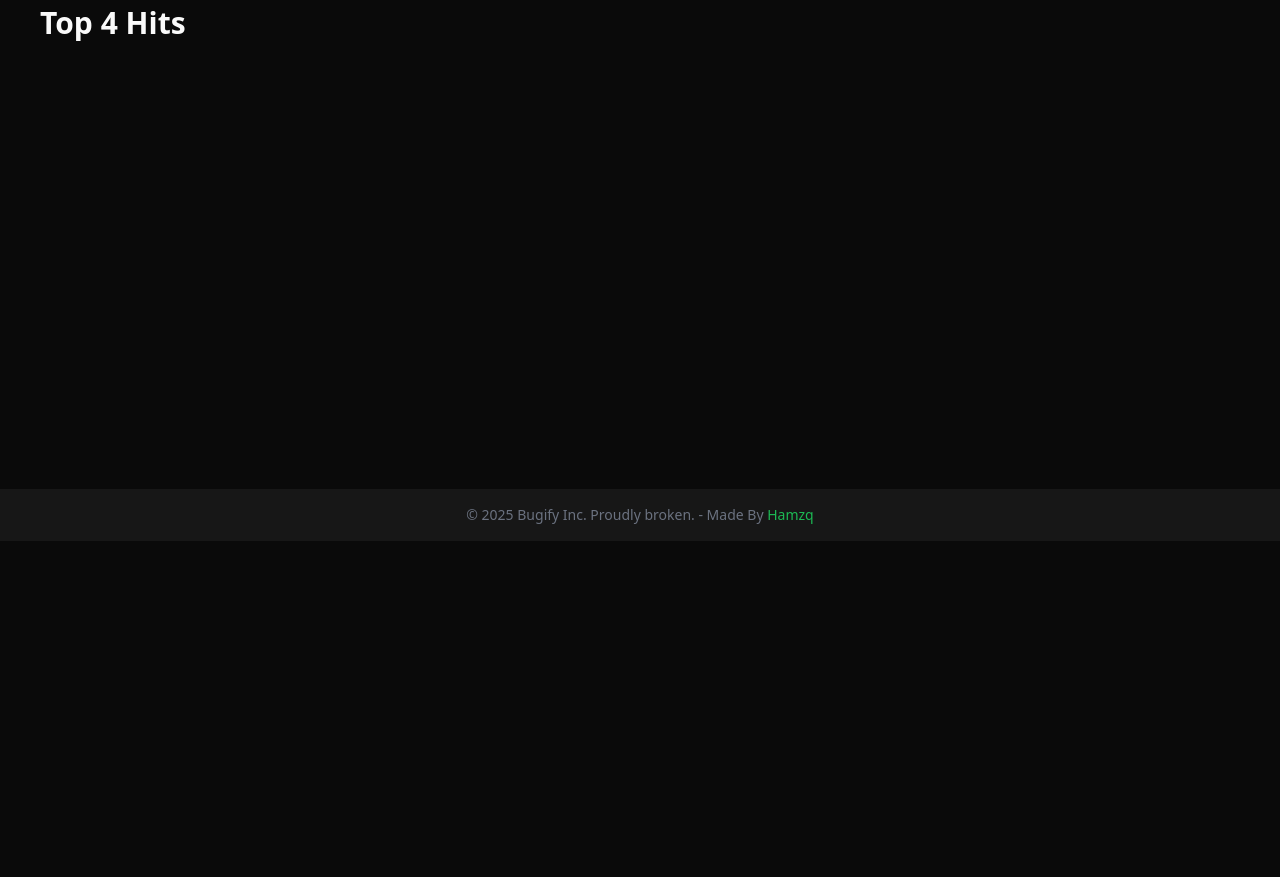
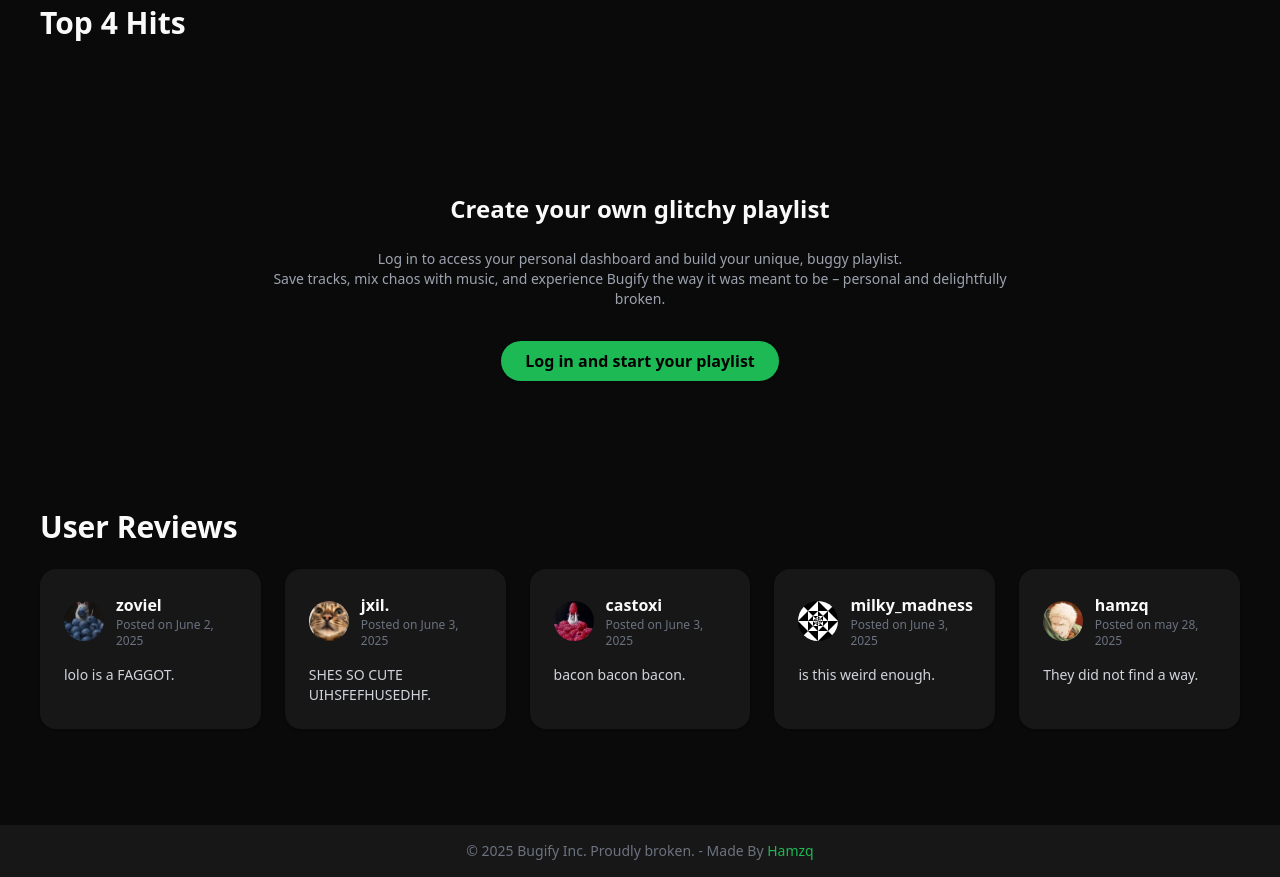
Before and after one commit to HamzaDavinci/MPA, a Laravel app: template bugify/resources/views/home.blade.php in a window 1280 px wide. Shown: the part 259-1136 px from the top of the page. Before the commit the page ends 800 px from the top, so only its background shows below. Run offline with Laravel 12, Linux system fonts and the light colour scheme; the template is opened without the code that fills it, so the values that code supplies are empty; style sheets or scripts are compiled from the project's sources.

Commit message:
reviews cards
added 5 review cards and a buffer layer between top 4 playlists and the 5 reviews.

```diff
--- a/bugify/resources/views/home.blade.php
+++ b/bugify/resources/views/home.blade.php
@@ -19,14 +19,93 @@
 
         <h1 class="text-3xl font-bold mb-6 mt-10">Top 4 Hits</h1>
 
-        <div class="grid grid-cols-2 md:grid-cols-4 gap-6">
+        <div class="grid grid-cols-1 md:grid-cols-2 gap-7">
             @foreach($topGenres as $genre)
-                <div class="bg-background-surface rounded-2xl p-6 shadow hover:scale-105 transition-transform cursor-pointer">
+                <div class="bg-background-surface rounded-2xl ml-2 mr-2 p-6 shadow hover:scale-105 transition-transform cursor-pointer">
                     <h2 class="text-lg font-semibold">{{ $genre->name }}</h2>
                     <p class="text-sm text-gray-500">{{ $genre->description }}</p>
                 </div>
             @endforeach
         </div>
+
+
+        <div class="my-32 text-center max-w-3xl mx-auto">
+            <h2 class="text-2xl font-bold mb-6">Create your own glitchy playlist</h2>
+            <p class="text-gray-400 text-sm mb-8">
+                Log in to access your personal dashboard and build your unique, buggy playlist.<br>
+                Save tracks, mix chaos with music, and experience Bugify the way it was meant to be – personal and delightfully broken.
+            </p>
+            <a href="{{ route('login') }}" class="inline-block bg-spotify-green text-black font-semibold px-6 py-2 rounded-full shadow hover:bg-green-400 transition-colors">
+                Log in and start your playlist
+            </a>
+        </div>
+
+
+
+                <h1 class="text-3xl font-bold mb-6 mt-12">User Reviews</h1>
+
+        <div class="mb-14 grid grid-cols-1 md:grid-cols-2 lg:grid-cols-5 gap-6 ">
+            <!-- Review 1 -->
+            <div class="bg-background-surface rounded-2xl p-6 shadow hover:scale-105 transition-transform cursor-pointer">
+                <div class="flex items-center mb-4">
+                    <img src="{{ asset('images/user1.jpg') }}" alt="Review 1" class="w-10 h-10 rounded-full mr-3">
+                    <div>
+                        <p class="font-semibold">zoviel</p>
+                        <p class="text-xs text-gray-500">Posted on June 2, 2025</p>
+                    </div>
+                </div>
+                <p class="text-sm text-gray-300">lolo is a FAGGOT.</p>
+            </div>
+
+            <!-- Review 2 -->
+            <div class="bg-background-surface rounded-2xl p-6 shadow hover:scale-105 transition-transform cursor-pointer">
+                <div class="flex items-center mb-4">
+                    <img src="{{ asset('images/user2.jpg') }}" alt="Review 2" class="w-10 h-10 rounded-full mr-3">
+                    <div>
+                        <p class="font-semibold">jxil.</p>
+                        <p class="text-xs text-gray-500">Posted on June 3, 2025</p>
+                    </div>
+                </div>
+                <p class="text-sm text-gray-300">SHES SO CUTE UIHSFEFHUSEDHF.</em></p>
+            </div>
+
+            <!-- Review 3 -->
+            <div class="bg-background-surface rounded-2xl p-6 shadow hover:scale-105 transition-transform cursor-pointer">
+                <div class="flex items-center mb-4">
+                    <img src="{{ asset('images/user3.jpg') }}" alt="Review 3" class="w-10 h-10 rounded-full mr-3">
+                    <div>
+                        <p class="font-semibold">castoxi</p>
+                        <p class="text-xs text-gray-500">Posted on June 3, 2025</p>
+                    </div>
+                </div>
+                <p class="text-sm text-gray-300">bacon bacon bacon.</p>
+            </div>
+
+            <!-- Review 4 -->
+            <div class="bg-background-surface rounded-2xl p-6 shadow hover:scale-105 transition-transform cursor-pointer">
+                <div class="flex items-center mb-4">
+                    <img src="{{ asset('images/user4.jpg') }}" alt="Review 4" class="w-10 h-10 rounded-full mr-3">
+                    <div>
+                        <p class="font-semibold">milky_madness</p>
+                        <p class="text-xs text-gray-500">Posted on June 3, 2025</p>
+                    </div>
+                </div>
+                <p class="text-sm text-gray-300">is this weird enough.</p>
+            </div>
+
+            <!-- Review 5 -->
+            <div class="bg-background-surface rounded-2xl p-6 shadow hover:scale-105 transition-transform cursor-pointer">
+                <div class="flex items-center mb-4">
+                    <img src="{{ asset('images/user5.jpg') }}" alt="Review 4" class="w-10 h-10 rounded-full mr-3">
+                    <div>
+                        <p class="font-semibold">hamzq</p>
+                        <p class="text-xs text-gray-500">Posted on may 28, 2025</p>
+                    </div>
+                </div>
+                <p class="text-sm text-gray-300">They did not find a way.</p>
+            </div>
+        </div>
+
 
     </main>
 
```
Also changed, not shown: bugify/public/images/user1.jpg (added), bugify/public/images/user2.jpg (added), bugify/public/images/user3.jpg (added), bugify/public/images/user4.jpg (added), bugify/public/images/user5.jpg (added), bugify/public/media/favicon.ico (renamed from bugify/public/favicon.ico), bugify/public/plain-logo.png (renamed from bugify/public/media/plain-logo.png), 1 other file.
